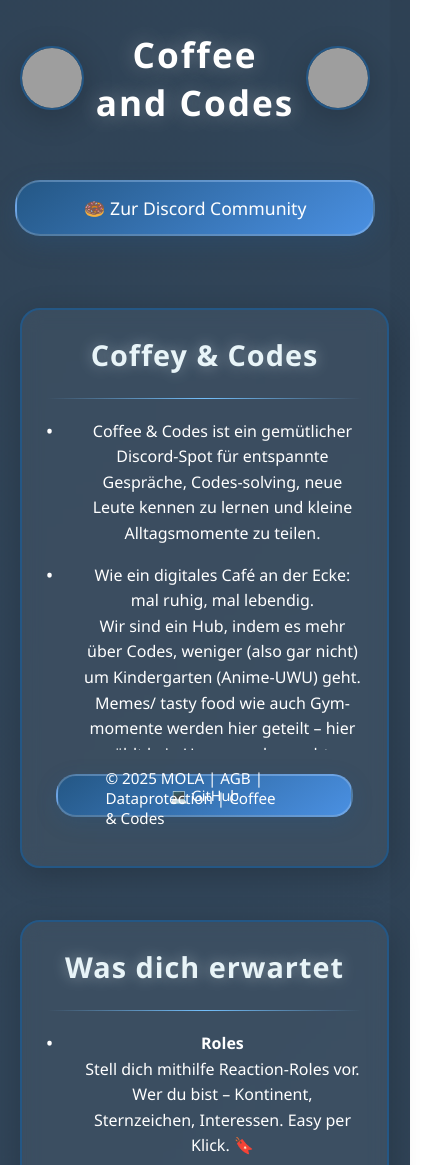
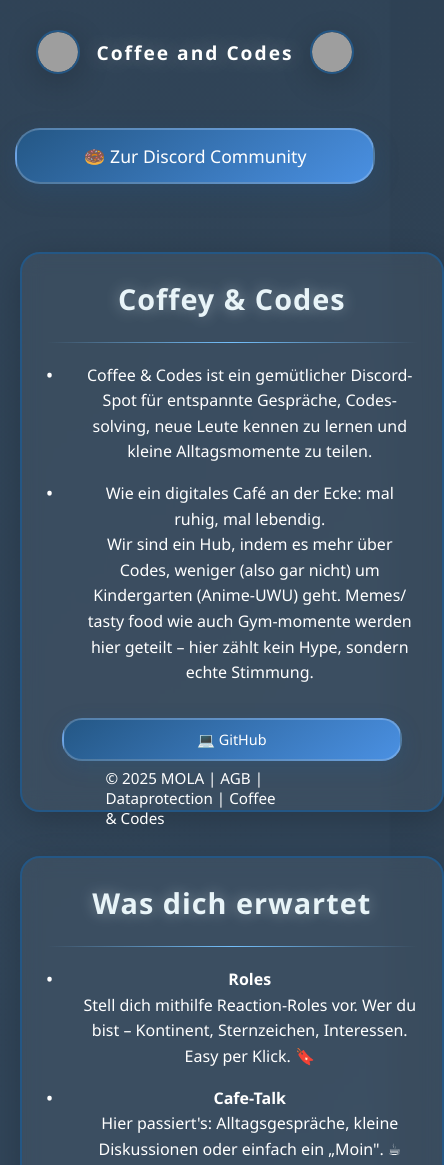
Before and after one commit to molaskidata/discord-bot-web, a plain HTML site: page Website/index.html in a window 390 px wide. Shown: the top 1165 px of the page, 444 px wide, since content can reach past the window. Drawn offline with Linux system fonts and the light colour scheme; grey boxes are pictures that could not be loaded; a web font is replaced by a local one.

Commit message:
Enhance responsive design in styles.css for better mobile experience

```diff
--- a/Website/styles.css
+++ b/Website/styles.css
@@ -399,21 +399,27 @@
 }
 
 @media (max-width: 600px) {
+    body {
+        max-width: 100vw;
+        margin: 0 auto;
+        overflow-x: hidden;
+    }
     .site-header {
+        display: flex;
         flex-direction: row;
         justify-content: center;
         align-items: center;
-        gap: 10px;
+        gap: 8px;
     }
     #main-title {
+        font-size: 1.2rem;
         text-align: center;
-        margin: 0 auto;
-        width: 100%;
-        font-size: 2.2rem;
+        margin: 0 8px;
+        flex: 1;
     }
     .header-img-container {
-        width: 60px;
-        height: 60px;
+        width: 40px;
+        height: 40px;
     }
     .container,
     .content-feed-section {
@@ -422,9 +428,9 @@
     }
     .column,
     .content-feed-card {
-        width: 90%;
+        width: 95vw;
         max-width: 400px;
-        margin: 16px auto;
+        margin: 12px auto;
         text-align: center;
     }
     .button-container,
@@ -446,8 +452,17 @@
         grid-template-columns: 1fr;
         justify-items: center;
     }
-    .gallery-img,
+    .gallery-img {
+        width: 90vw;
+        max-width: 350px;
+        margin: 0 auto;
+        display: block;
+    }
     .header-img {
+        width: 100%;
+        height: 100%;
+        object-fit: cover;
+        border-radius: 50%;
         display: block;
         margin: 0 auto;
     }
```
